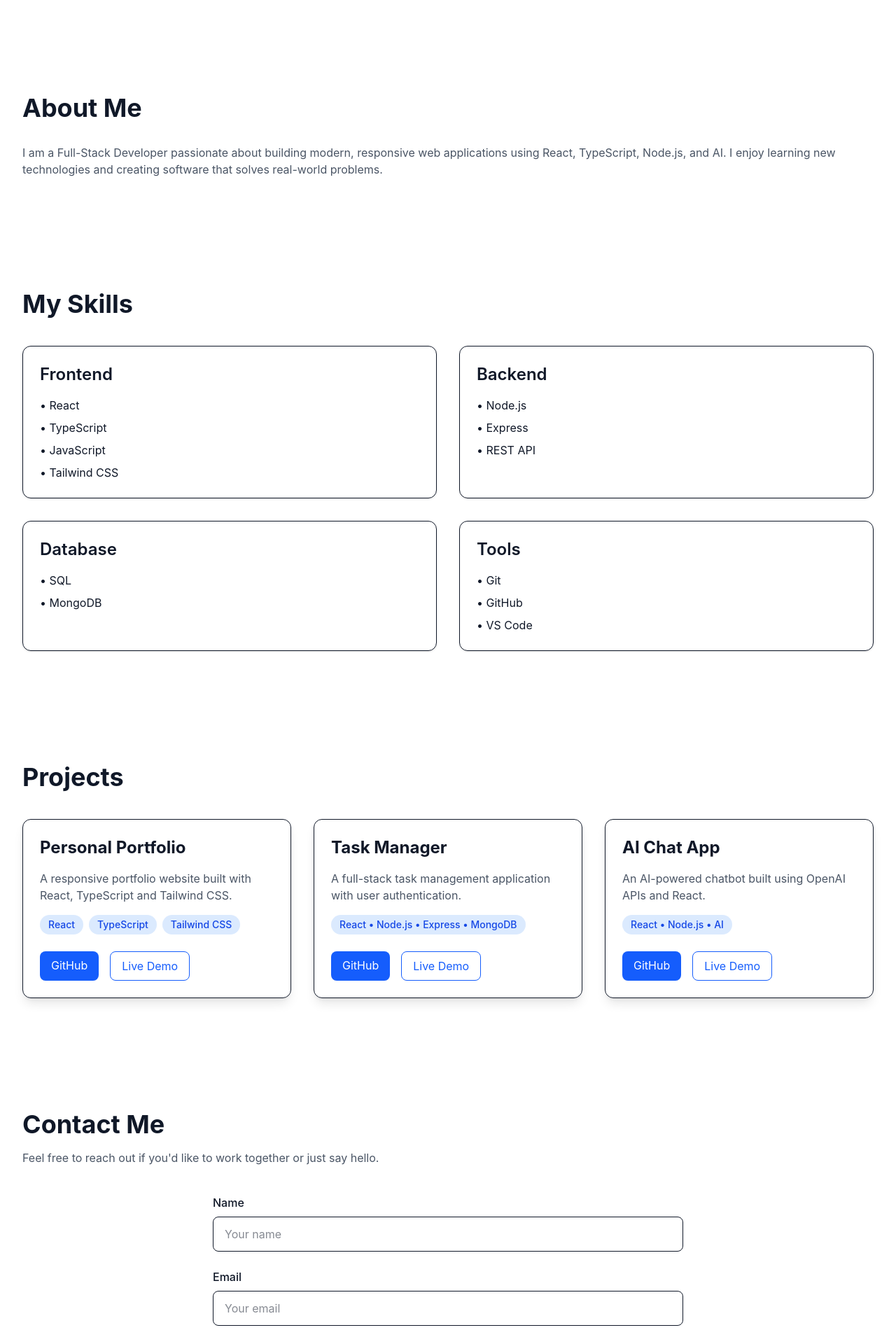
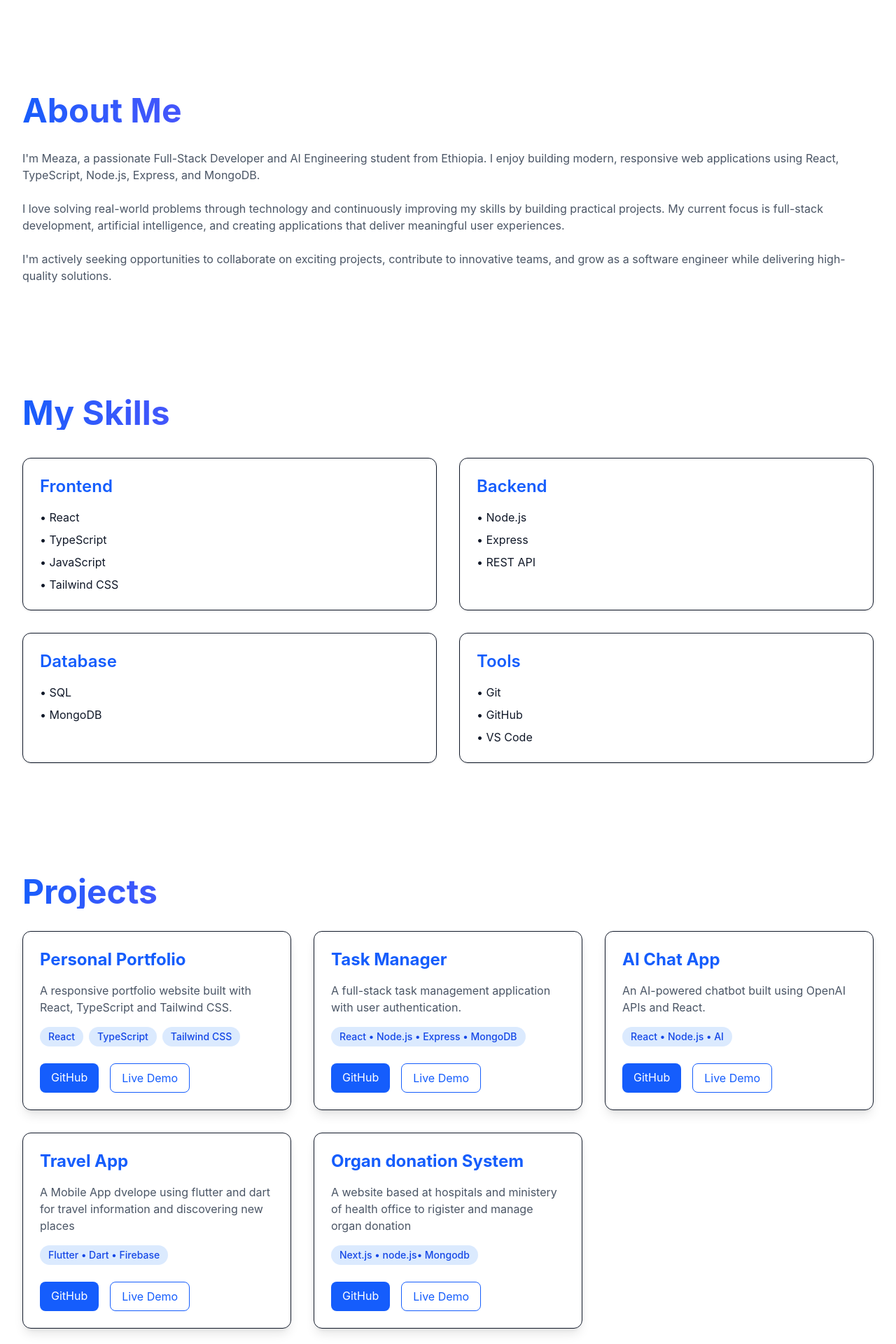
Before and after one commit to Meaza336/meaza-portfolio, a React (Vite) app: page / in a window 1280 px wide. Shown: the part 520-2440 px from the top of the page at 70% size. Built offline with nearby package versions, Linux system fonts and the light colour scheme.

Commit message:
feat: improvement on all part

```diff
--- a/src/components/About.tsx
+++ b/src/components/About.tsx
@@ -11,16 +11,28 @@ function About({ darkMode }: AboutProps) {
       : "bg-white text-gray-900"
   }`}
     >
-      <h2 className="text-4xl font-bold mb-8">
+      <h2 className="text-4xl md:text-5xl mb-8 font-bold bg-gradient-to-r from-blue-600 to-purple-600 bg-clip-text text-transparent">
         About Me
       </h2>
 
       <p className={`${ darkMode ? "text-gray-300" : "text-gray-600"}`}>
-        I am a Full-Stack Developer passionate about
-        building modern, responsive web applications
-        using React, TypeScript, Node.js, and AI.
-        I enjoy learning new technologies and creating
-        software that solves real-world problems.
+        I'm Meaza, a passionate Full-Stack Developer and AI Engineering student from
+  Ethiopia. I enjoy building modern, responsive web applications using React,
+  TypeScript, Node.js, Express, and MongoDB.
+   <br />
+  <br />
+
+  I love solving real-world problems through technology and continuously
+  improving my skills by building practical projects. My current focus is
+  full-stack development, artificial intelligence, and creating applications
+  that deliver meaningful user experiences.
+
+  <br />
+  <br />
+
+  I'm actively seeking opportunities to collaborate on exciting projects,
+  contribute to innovative teams, and grow as a software engineer while
+  delivering high-quality solutions.
       </p>
     </section>
   );
--- a/src/components/Contact.tsx
+++ b/src/components/Contact.tsx
@@ -31,7 +31,7 @@ function Contact({ darkMode }: ContactProps) {
   id="contact"
     className={`px-8 py-20 transition-colors duration-300 ${ darkMode ? "bg-gray-900 text-white" : "bg-white text-gray-900" }`}
 >
-  <h2 className="text-4xl font-bold mb-4">
+  <h2 className="text-4xl md:text-5xl mb-8 font-bold bg-gradient-to-r from-blue-600 to-purple-600 bg-clip-text text-transparent">
     Contact Me
   </h2>
 
--- a/src/components/Hero.tsx
+++ b/src/components/Hero.tsx
@@ -22,8 +22,7 @@ function Hero({ darkMode }: HeroProps) {
         </h1>
 
         <h2 className={`${
-  darkMode ? "text-blue-400" : "text-blue-600"
-}`}>
+  darkMode ? "text-blue-400" : "text-blue-600"}`}>
           Full-Stack Developer & AI Engineer
         </h2>
 
--- a/src/components/ProjectCard.tsx
+++ b/src/components/ProjectCard.tsx
@@ -13,7 +13,7 @@ type ProjectCardProps = {
 function ProjectCard({ project }: ProjectCardProps) {
   return (
     <div className="border rounded-xl p-6 shadow-lg hover:shadow-2xl hover:-translate-y-2 transition duration-300">
-      <h3 className="text-2xl font-bold">
+      <h3 className="text-2xl text-blue-600 font-bold">
         {project.title}
       </h3>
 
--- a/src/components/Projects.tsx
+++ b/src/components/Projects.tsx
@@ -10,7 +10,7 @@ function Projects({ darkMode }: ProjectsProps) {
       id="projects"
       className={`px-8 py-20 transition-colors duration-300 ${ darkMode ? "bg-gray-900 text-white" : "bg-white text-gray-900"
 }`}>
-      <h2 className="text-4xl font-bold mb-10">
+      <h2 className="text-4xl md:text-5xl mb-8 font-bold bg-gradient-to-r from-blue-600 to-purple-600 bg-clip-text text-transparent">
         Projects
       </h2>
       <div className="grid grid-cols-1 md:grid-cols-3 gap-8">
--- a/src/components/Skill.tsx
+++ b/src/components/Skill.tsx
@@ -30,7 +30,7 @@ function Skills({ darkMode }: SkillProps) {
     <section
       id="skills"
       className={` px-8 py-20 transition-colors duration-300 ${darkMode ? "bg-gray-900 text-white" : "bg-white text-gray-900"}`}>
-      <h2 className="text-4xl font-bold mb-10">
+      <h2 className="text-4xl md:text-5xl font-bold bg-gradient-to-r from-blue-600 to-purple-600 bg-clip-text text-transparent mb-10">
         My Skills
       </h2>
 
@@ -38,7 +38,7 @@ function Skills({ darkMode }: SkillProps) {
 
         {/* Frontend */}
         <div className="border rounded-xl p-6 shadow">
-          <h3 className="text-2xl font-semibold mb-4">
+          <h3 className="text-2xl text-blue-600 font-semibold mb-4">
             Frontend
           </h3>
 
@@ -51,7 +51,7 @@ function Skills({ darkMode }: SkillProps) {
 
         {/* Backend */}
         <div className="border rounded-xl p-6 shadow">
-          <h3 className="text-2xl font-semibold mb-4">
+          <h3 className="text-2xl text-blue-600 font-semibold mb-4">
             Backend
           </h3>
 
@@ -64,7 +64,7 @@ function Skills({ darkMode }: SkillProps) {
 
         {/* Database */}
         <div className="border rounded-xl p-6 shadow">
-          <h3 className="text-2xl font-semibold mb-4">
+          <h3 className="text-2xl text-blue-600 font-semibold mb-4">
             Database
           </h3>
 
@@ -77,7 +77,7 @@ function Skills({ darkMode }: SkillProps) {
 
         {/* Tools */}
         <div className="border rounded-xl p-6 shadow">
-          <h3 className="text-2xl font-semibold mb-4">
+          <h3 className="text-2xl text-blue-600 font-semibold mb-4">
             Tools
           </h3>
 
--- a/src/data/projects.ts
+++ b/src/data/projects.ts
@@ -24,4 +24,20 @@ export const projects = [
     github: "#",
     demo: "#",
   },
+   {
+    title: "Travel App",
+    description:
+      "A Mobile App dvelope using flutter and dart for travel information and discovering new places",
+    tech: "Flutter • Dart • Firebase",
+    github: "#",
+    demo: "#",
+  },
+   {
+  title: "Organ donation System",
+    description:
+      "A website based at hospitals and ministery of health office to rigister and manage organ donation",
+    tech: "Next.js • node.js• Mongodb",
+    github: "#",
+    demo: "#",
+  },
 ];
```
